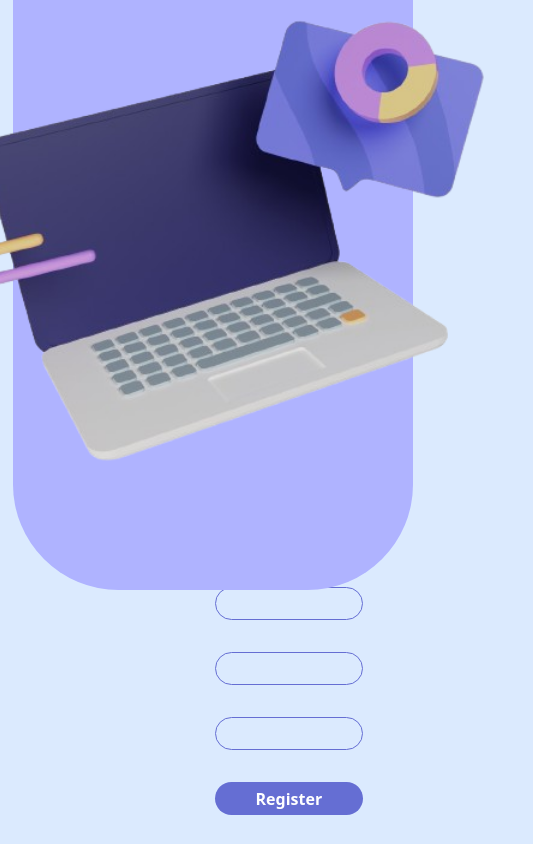
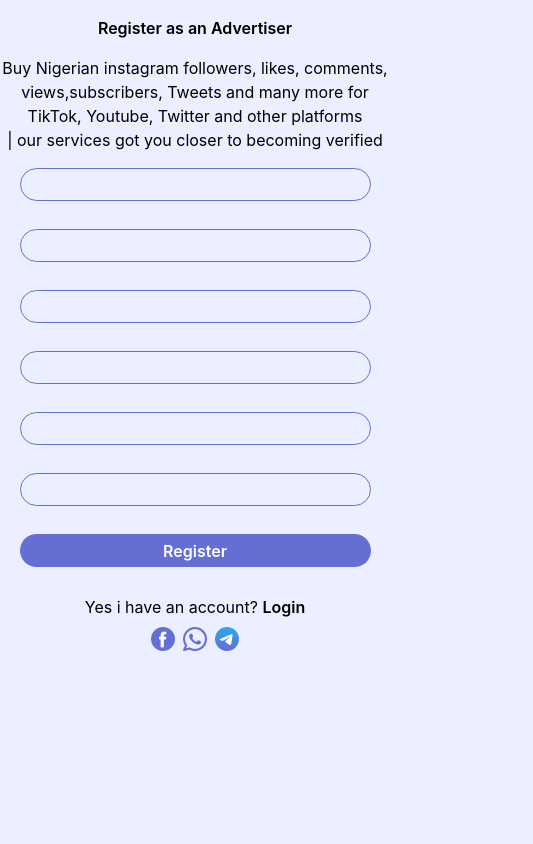
Before and after one commit to dabirideji/METROHYPE_WEB_V1, a website: page src/advertiserregister.html in a window 390 px wide. Shown: the whole page, 533 px wide, since content can reach past the window. Drawn offline with Linux system fonts and the light colour scheme.

Commit message:
mobile and webview

```diff
--- a/src/advertiserregister.html
+++ b/src/advertiserregister.html
@@ -6,30 +6,40 @@
     <title>Document</title>
     <script src="/METROHYPE_WEB_V1/Tailwind/tailwind.js"></script>
 </head>
-<body class=" flex justify-between  min-h-screen bg-blue-100 "  >
-  <div class="w-[100%] flex justify-center">
-    <div class="w-[42%] h-[377px]  relative ">
+<body class=" flex lg:flex-row flex-col justify-between  min-h-screen bg-[#EBEFFF] font-[inter] "  >
+  <div class="w-[100%] lg:flex lg:justify-evenly  ">
+    <div class="w-[40%] h-[377px]  relative hidden lg:block ">
       <div class="bg-[#AFB3FF] w-[400px] h-[590px] absolute rounded-b-[105.53px] "></div>
       <div class="w-[600px] h-[590px] absolute -left-[80px] -top-[80px] ">
-        <img src="/METROHYPE_WEB_V1/Asset/image/LAPTOP-removebg-preview.png" alt="" class="w-[600px] h-[590px]  " >
+        <img src="/METROHYPE_WEB_V1/Asset/image/LAPTOP-removebg-preview.png" alt="" class="w-[600px]  " >
       </div>
 
     </div>
-    <div class="w-[45%] h-[50px] flex flex-col  items-center space-y-2 ml-6 " >
-      <div> <h1 class="font-semibold mt-6">Register as an Advertiser</h1></div>
-      <div class="w-[39vw] text-center"><p>Buy Nigerian instagram followers, likes, comments, views,subscribers, Tweets and many more for TikTok, Youtube, Twitter and other platforms <br>| our services got you closer to becoming verified </p>
+    <div class=" w-[100%] lg:w-[45%] h-[50px]  flex flex-col  items-center pt-4 text-[16px]  " >
+      <div> <h1 class="font-semibold ">Register as an Advertiser</h1></div>
+      <div class=" w-[100%] lg:w-[35vw] text-center mt-4 lg:mt-0 "><p>Buy Nigerian instagram followers, likes, comments, views,subscribers, Tweets and many more for TikTok, Youtube, Twitter and other platforms <br>| our services got you closer to becoming verified </p>
       </div>
 
-              <form action="" class="space-y-8 w-[100%]  flex flex-col justify-center items-center pt-4 ">
-          <input type="text"  class="border-[1px] border-[#656ED3] bg-transparent rounded-[23px] w-[38vw] h-[33px]">
-          <input type="text"  class="border-[1px] border-[#656ED3] bg-transparent rounded-[23px] w-[38vw] h-[33px]">
-          <input type="text"  class="border-[1px] border-[#656ED3] bg-transparent rounded-[23px] w-[38vw] h-[33px]">
-          <input type="text" class="border-[1px] border-[#656ED3] bg-transparent rounded-[23px] w-[38vw] h-[33px]">
-          <input type="text"  class="border-[1px] border-[#656ED3] bg-transparent rounded-[23px] w-[38vw] h-[33px]">
-          <input type="text"  class="border-[1px] border-[#656ED3] bg-transparent rounded-[23px] w-[38vw] h-[33px]">
+              <form action="" class="space-y-7 w-[100%] lg:w-[80%]  flex flex-col justify-center  items-center pt-4  ">
+          <input type="text"  class="border-[1px] border-[#656ED3] bg-transparent outline-[#656ED3] rounded-[23px] w-[90%] lg:w-[42vw] h-[33px]">
+          <input type="text"  class="border-[1px] border-[#656ED3] bg-transparent outline-[#656ED3] rounded-[23px] w-[90%]  lg:w-[42vw] h-[33px]">
+          <input type="text"  class="border-[1px] border-[#656ED3] bg-transparent outline-[#656ED3] rounded-[23px] w-[90%]  lg:w-[42vw] h-[33px]">
+          <input type="text" class="border-[1px] border-[#656ED3] bg-transparent outline-[#656ED3] rounded-[23px] w-[90%]  lg:w-[42vw] h-[33px]">
+          <input type="text"  class="border-[1px] border-[#656ED3] bg-transparent outline-[#656ED3] rounded-[23px] w-[90%]  lg:w-[42vw] h-[33px]">
+          <input type="text"  class="border-[1px] border-[#656ED3] bg-transparent outline-[#656ED3] rounded-[23px] w-[90%]  lg:w-[42vw] h-[33px]">
+          <button class=" bg-[#656ED3] rounded-[23px] text-white font-semibold w-[90%]  lg:w-[42vw] h-[33px]" >Register</button>
+         <div  >
+          <p  >Yes i have an account? <a href="" class="font-semibold">Login</a></p>
+          <div class="flex justify-center space-x-2 pt-2">
+           <img src="/METROHYPE_WEB_V1/Asset/image/facebook (2).png" alt="">
+          <img src="/METROHYPE_WEB_V1/Asset/image/whatsapp.png" alt="">
+           <img src="/METROHYPE_WEB_V1/Asset/image/telegram.png" alt="">
+
+          </div>
+         </div>
 
 
-          <button class=" bg-[#656ED3] rounded-[23px] text-white font-semibold w-[38vw] h-[33px]" >Register</button>
+
         </form>
   </div>
 
```
Also changed, not shown: Asset/image/facebook (2).png (added), Asset/image/telegram.png (added), Asset/image/whatsapp.png (added).
